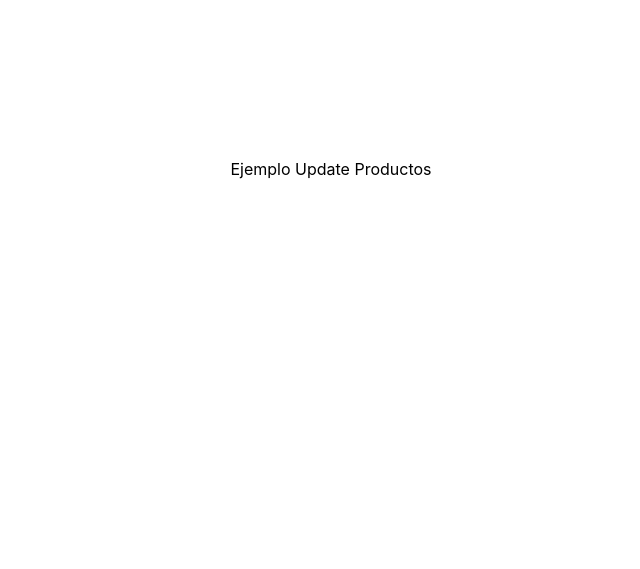
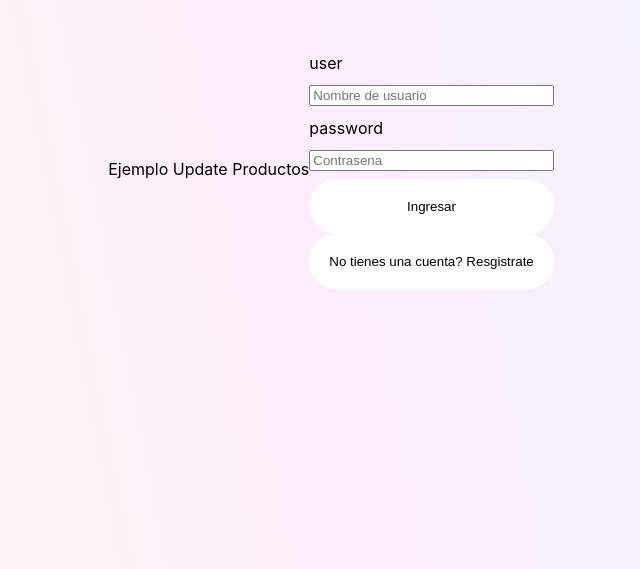
Before and after one commit to elian2310/Ventas3, a React (Create React App) app in the folder client/: page /updejm in a window 1280 px wide. Shown: the part 231-800 px from the top of the page, without its empty margins (309-949 px from the left). Built offline with nearby package versions, Linux system fonts and the light colour scheme.

Commit message:
Added mainscreen

```diff
--- a/client/package.json
+++ b/client/package.json
@@ -10,7 +10,7 @@
     "react": "^18.2.0",
     "react-dom": "^18.2.0",
     "react-router-dom": "^6.4.4",
-    "react-scripts": "^2.1.3",
+    "react-scripts": "^5.0.1",
     "web-vitals": "^2.1.4"
   },
   "scripts": {
--- a/client/src/App.css
+++ b/client/src/App.css
@@ -1,5 +1,10 @@
 .App {
   text-align: center;
+  display: flex;
+  min-height: 100vh;
+  align-items: center;
+  justify-content: center;
+
 }
 
 .App-logo {
--- a/client/src/App.js
+++ b/client/src/App.js
@@ -8,8 +8,7 @@ import{
 import AddProductos from "./pages/addejm";
 import Productos from "./pages/productosEjm";
 import UpdProductos from "./pages/updateejm";
-
-
+import { Login } from "./pages/login";
 
 
 function App() {
@@ -24,6 +23,9 @@ function App() {
           <Route path="/updejm" element={<UpdProductos/>}/>
         </Routes>
       </BrowserRouter>
+
+      <Login/>
+
     </div>
   );
 }
--- /dev/null
+++ b/client/src/pages/login.jsx
@@ -0,0 +1,24 @@
+import React, { useState } from "react";
+
+export const Login = ()=>{
+    const [username, setUser] = useState('');
+    const [passw, setPassw] = useState('');
+
+    const handleSubmit = (e) => {
+        e.preventDefault();
+        console.log(username);
+    }
+
+    return (
+        <div className="auth-form-container">
+            <form className="login-form" onSubmit={handleSubmit}>
+                <label for="text">user</label>
+                <input value={username} onChange={(e)=> setUser(e.target.value)} type="text" placeholder="Nombre de usuario" id="username" name="username"/>
+                <label for="password">password</label>
+                <input value={passw} onChange={(e)=> setPassw(e.target.value)} type="password" placeholder="Contrasena" id="password" name="password"/>
+                <button type="submit">Ingresar</button>
+            </form>
+            <button>No tienes una cuenta? Resgistrate</button>
+        </div>
+    )
+}
--- a/client/src/style.css
+++ b/client/src/style.css
@@ -1,12 +1,32 @@
 .App{
-    height: 100vh;
-    padding: 0px 100px;
+    text-align: center;
     display: flex;
+    min-height: 100vh;
     align-items: center;
     justify-content: center;
-    text-align: center;
+    background-image: linear-gradient(79deg, #fcfced, #fcedfc 48%, #ebf6ff);
+
 }
 
 .producto{
     display: flex;
 }
+
+.auth-form-container, .login-form{
+    display: flex;
+    flex-direction: column;
+  }
+
+  label {
+    text-align: left;
+    padding: 0.25rem 0;
+  }
+
+  input{
+    margin: 0.5rem 0;
+  }
+  button {
+    border: none;
+    background-color: white;
+    padding: 20px;border-radius: 30px;
+  }
```
Also changed, not shown: 2 other files (tests, documents, lock files or other folders).
